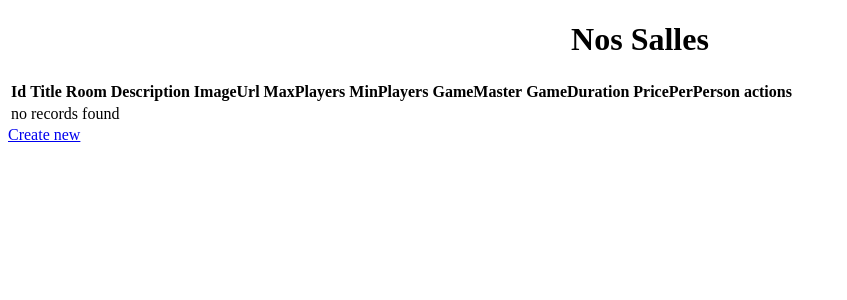
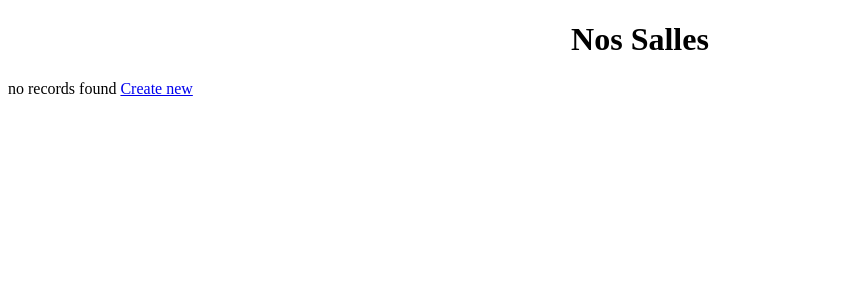
Before and after one commit to AidounNejma/Shikeygami, a Symfony app: template templates/game/index.html.twig in a window 1280 px wide. Shown: the top 300 px of the page, without its empty margins (0-847 px from the left). Run offline with Twig, Linux system fonts and the light colour scheme; the template is opened without the code that fills it, so the values that code supplies are empty; style sheets or scripts are compiled from the project's sources; some libraries are stand-ins or nearby versions.

Commit message:
modif dde l'index

```diff
--- a/templates/game/index.html.twig
+++ b/templates/game/index.html.twig
@@ -21,39 +21,22 @@
 			<h1>Nos Salles</h1>
 		</div>
 		<div class="content">
-
-	<table class="table">
-		<thead>
-			<tr>
-				<th>Id</th>
-				<th>Title</th>
-				<th>Room</th>
-				<th>Description</th>
-				<th>ImageUrl</th>
-				<th>MaxPlayers</th>
-				<th>MinPlayers</th>
-				<th>GameMaster</th>
-				<th>GameDuration</th>
-				<th>PricePerPerson</th>
-				<th>actions</th>
-			</tr>
-		</thead>
-		<tbody>
 			{% for game in games %}
 				<tr>
-					<td>{{ game.id }}</td>
-					<td>{{ game.title }}</td>
-					<td>{{ game.room }}</td>
-					<td>{{ game.description }}</td>
-					<td><img src="{{dossier_images ~ game.imageUrl}}" alt="{{game.title}}" class="miniature"></td>
-					<td>{{ game.maxPlayers }}</td>
-					<td>{{ game.minPlayers }}</td>
-					<td>{{ game.gameMaster }}</td>
-					<td>{{ game.gameDuration }}</td>
-					<td>{{ game.pricePerPerson }}</td>
-					<td>
+
+					<p>{{ game.title }}</p>
+					<p>{{ game.description }}</p>
+					<p><img src="{{dossier_images ~ game.imageUrl}}" alt="{{game.title}}" class="miniature"></p>
+					<p>Max players: {{ game.maxPlayers }}</p>
+					<p>Min players: {{ game.minPlayers }}</p>
+					<p>Game master: {{ game.gameMaster }}</p>
+					<p>{{ game.gameDuration }}</p>
+					<p>{{ game.pricePerPerson }}</p>
+					<p>
 						<a href="{{ path('game_show', {'id': game.id}) }}">show</a>
 						<a href="{{ path('game_edit', {'id': game.id}) }}">edit</a>
+					</p>
+				</tr>
 			</td>
 		</tr>
 	{% else %}
@@ -61,10 +44,6 @@
 			<td colspan="11">no records found</td>
 		</tr>
 	{% endfor %}
-		</tbody>
-	</table>
 
 	<a href="{{ path('game_new') }}">Create new</a>
-</div>
-</main>
-{% endblock %}
+</div></main>{% endblock %}
```
Lines whose indentation alone changed are shown as unchanged.
